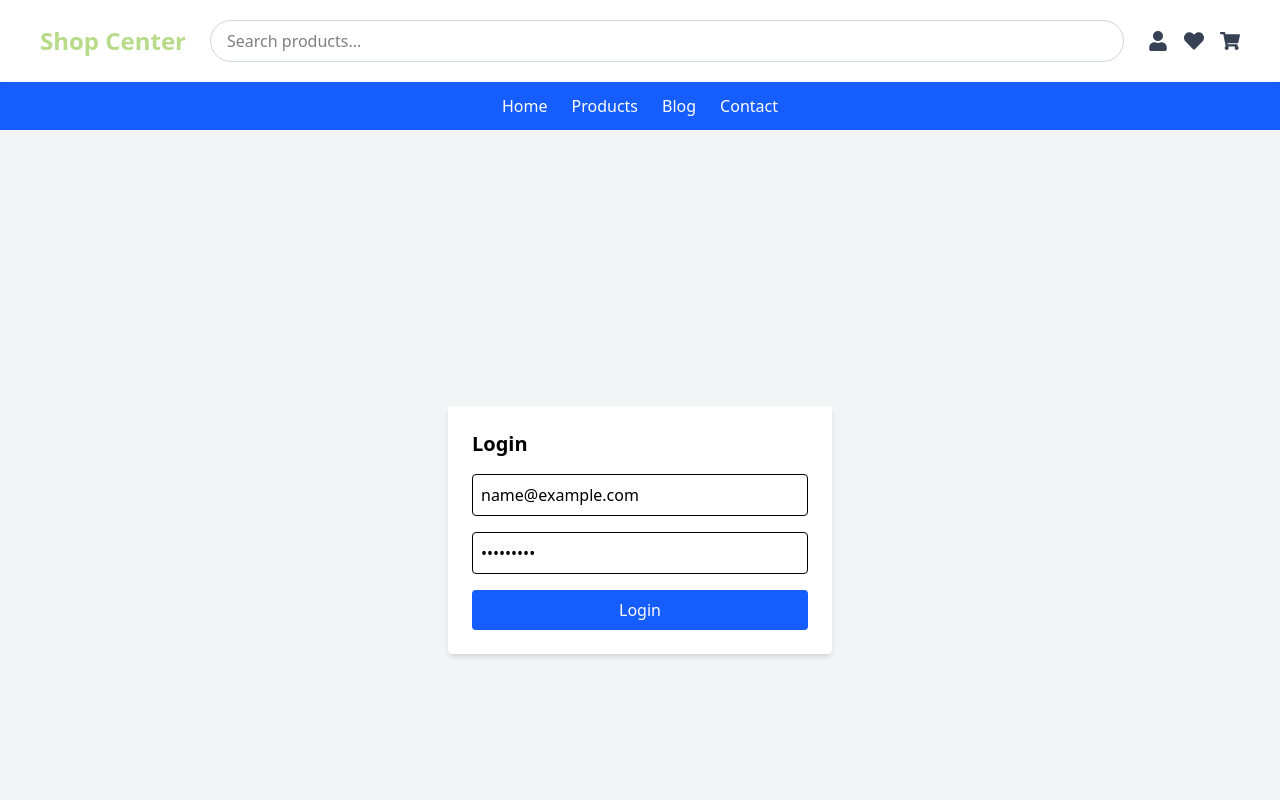
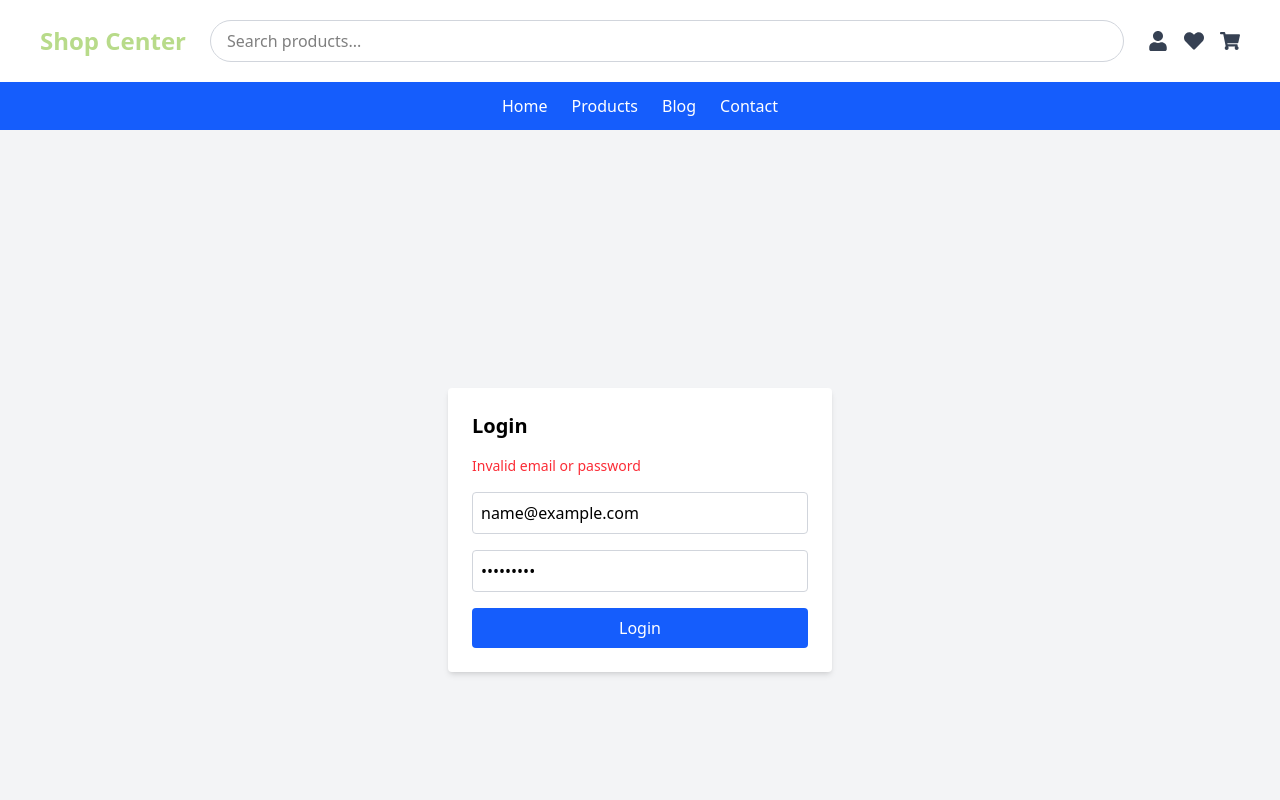
Before and after one commit to AnwarMohammadi2001/Salsal_Brand_online_shopping, a React (Vite) app in the folder Frontend/: page /login in a window 1280 px wide. Both pictures are taken after typing "name@example.com", "Sample123" into the empty fields and a click on the button "Login". Shown: the top 800 px of the page. Built offline with nearby package versions, Linux system fonts and the light colour scheme.

Commit message:
new changes in validation

```diff
--- a/Frontend/src/pages/Login.jsx
+++ b/Frontend/src/pages/Login.jsx
@@ -4,20 +4,42 @@ import { useNavigate } from "react-router-dom";
 const Login = ({ loginUser }) => {
   const [email, setEmail] = useState("");
   const [password, setPassword] = useState("");
+  const [errors, setErrors] = useState({});
   const navigate = useNavigate();
+
+  const validate = () => {
+    const newErrors = {};
+
+    if (!email.trim()) {
+      newErrors.email = "Email is required";
+    } else if (!/\S+@\S+\.\S+/.test(email)) {
+      newErrors.email = "Invalid email format";
+    }
+
+    if (!password.trim()) {
+      newErrors.password = "Password is required";
+    } else if (password.length < 4) {
+      newErrors.password = "Password must be at least 4 characters";
+    }
+
+    setErrors(newErrors);
+
+    return Object.keys(newErrors).length === 0; // returns true if no errors
+  };
 
   const handleLogin = (e) => {
     e.preventDefault();
 
+    if (!validate()) return;
+
     const trimmedEmail = email.trim();
     const trimmedPassword = password.trim();
 
-    // Simple fake login (replace with real backend logic)
     if (trimmedEmail === "admin@gmail.com" && trimmedPassword === "open") {
-      loginUser(); // sets auth state and localStorage
+      loginUser();
       navigate("/dashboard");
     } else {
-      alert("Invalid credentials");
+      setErrors({ general: "Invalid email or password" });
     }
   };
 
@@ -28,24 +50,43 @@ const Login = ({ loginUser }) => {
         className="bg-white p-6 rounded shadow-md w-96 space-y-4"
       >
         <h2 className="text-xl font-bold">Login</h2>
+
+        {errors.general && (
+          <p className="text-red-500 text-sm">{errors.general}</p>
+        )}
+
+        <div>
           <input
             type="email"
             placeholder="Email"
-          className="w-full p-2 border rounded"
+            className={`w-full p-2 border rounded ${
+              errors.email ? "border-red-500" : "border-gray-300"
+            }`}
             value={email}
             onChange={(e) => setEmail(e.target.value)}
-          required
             autoComplete="username"
           />
+          {errors.email && (
+            <p className="text-red-500 text-sm mt-1">{errors.email}</p>
+          )}
+        </div>
+
+        <div>
           <input
             type="password"
             placeholder="Password"
-          className="w-full p-2 border rounded"
+            className={`w-full p-2 border rounded ${
+              errors.password ? "border-red-500" : "border-gray-300"
+            }`}
             value={password}
             onChange={(e) => setPassword(e.target.value)}
-          required
             autoComplete="current-password"
           />
+          {errors.password && (
+            <p className="text-red-500 text-sm mt-1">{errors.password}</p>
+          )}
+        </div>
+
         <button
           type="submit"
           className="bg-blue-600 text-white w-full py-2 rounded hover:bg-blue-700"
```
Lines whose indentation alone changed are shown as unchanged.
